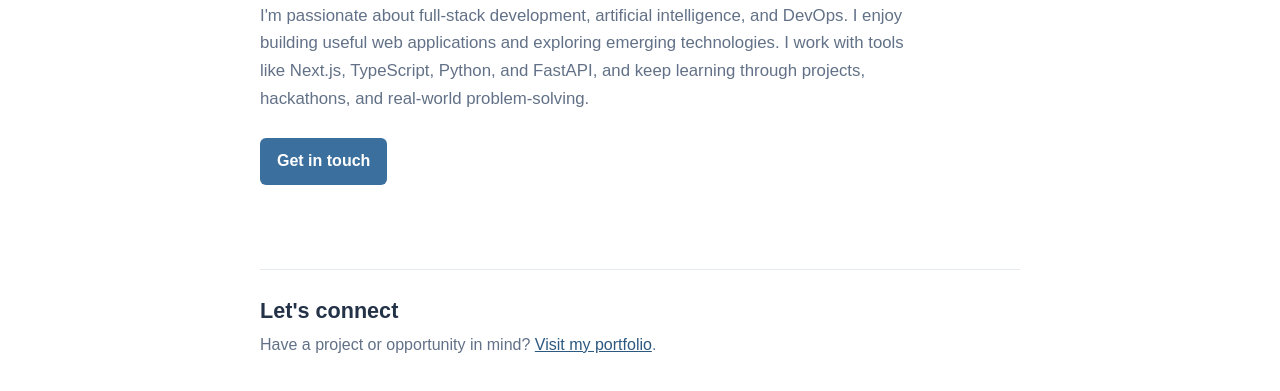
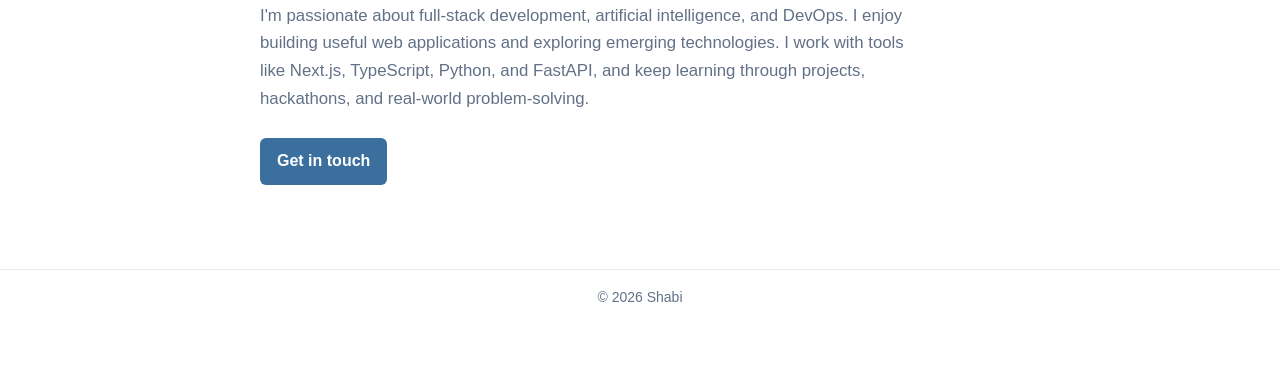
Before and after one commit to shabi-2-2/Github_practical_test, a plain HTML site: page index.html in a window 1280 px wide. Shown: the part 285-676 px from the top of the page. Drawn offline with Linux system fonts and the light colour scheme.

Commit message:
Add footer section and style adjustments for improved layout

```diff
--- a/index.html
+++ b/index.html
@@ -33,11 +33,11 @@
       <a class="contact-button" href="#contact">Get in touch</a>
     </section>
 
-    <section class="contact" id="contact" aria-label="Contact">
-      <h2>Let's connect</h2>
-      <p>Have a project or opportunity in mind? <a href="https://shabi01.vercel.app/">Visit my portfolio</a>.</p>
-    </section>
   </main>
+
+  <footer class="site-footer">
+    <p>&copy; 2026 Shabi</p>
+  </footer>
 
   <script src="script.js"></script>
 </body>
--- a/style.css
+++ b/style.css
@@ -143,6 +143,18 @@ h1 {
   color: var(--accent-dark);
 }
 
+.site-footer {
+  padding: 16px 20px;
+  border-top: 1px solid var(--line);
+  color: var(--muted);
+  font-size: 0.875rem;
+  text-align: center;
+}
+
+.site-footer p {
+  margin: 0;
+}
+
 @media (max-width: 560px) {
   .navbar {
     width: min(100% - 32px, 1040px);
```
